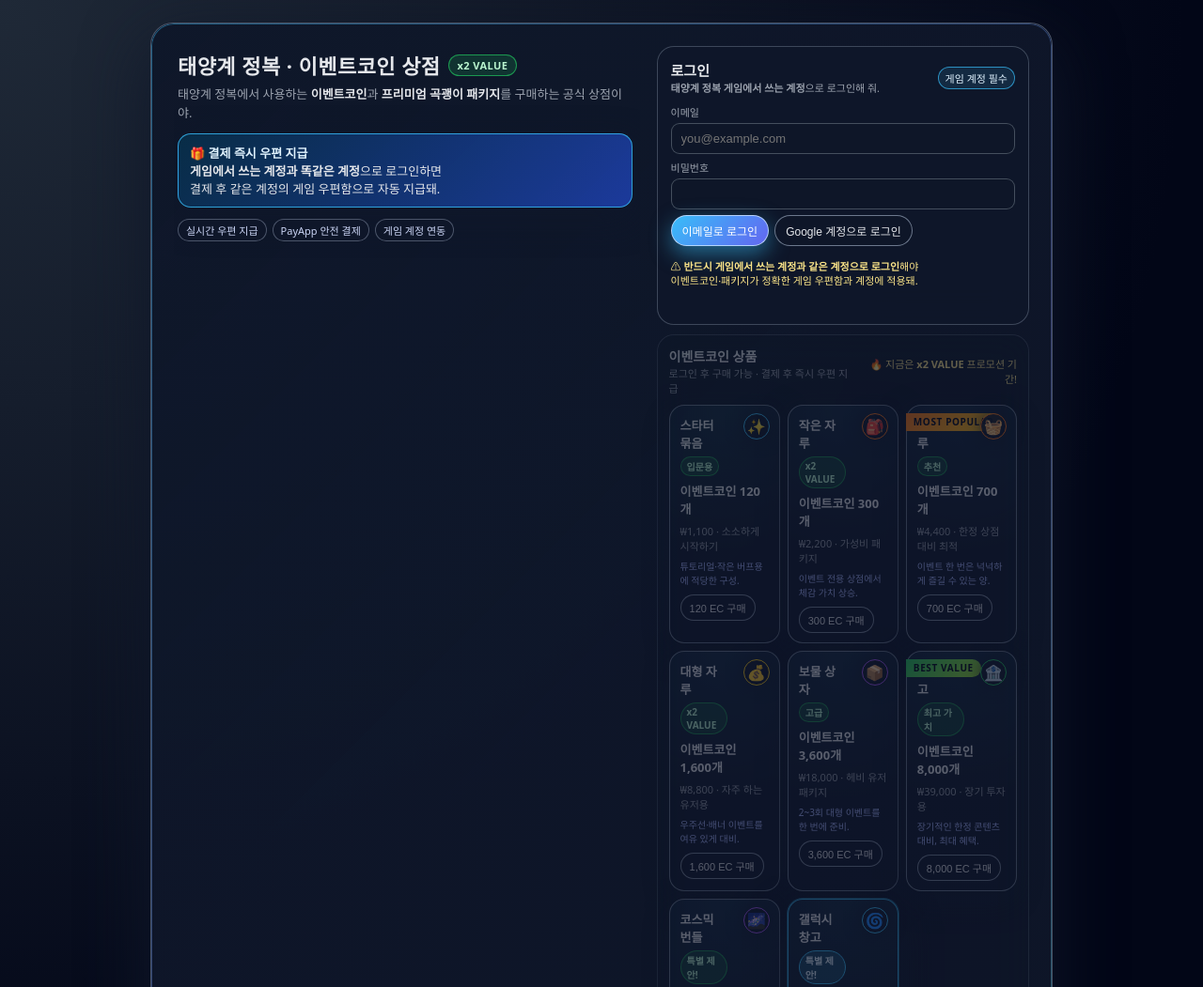
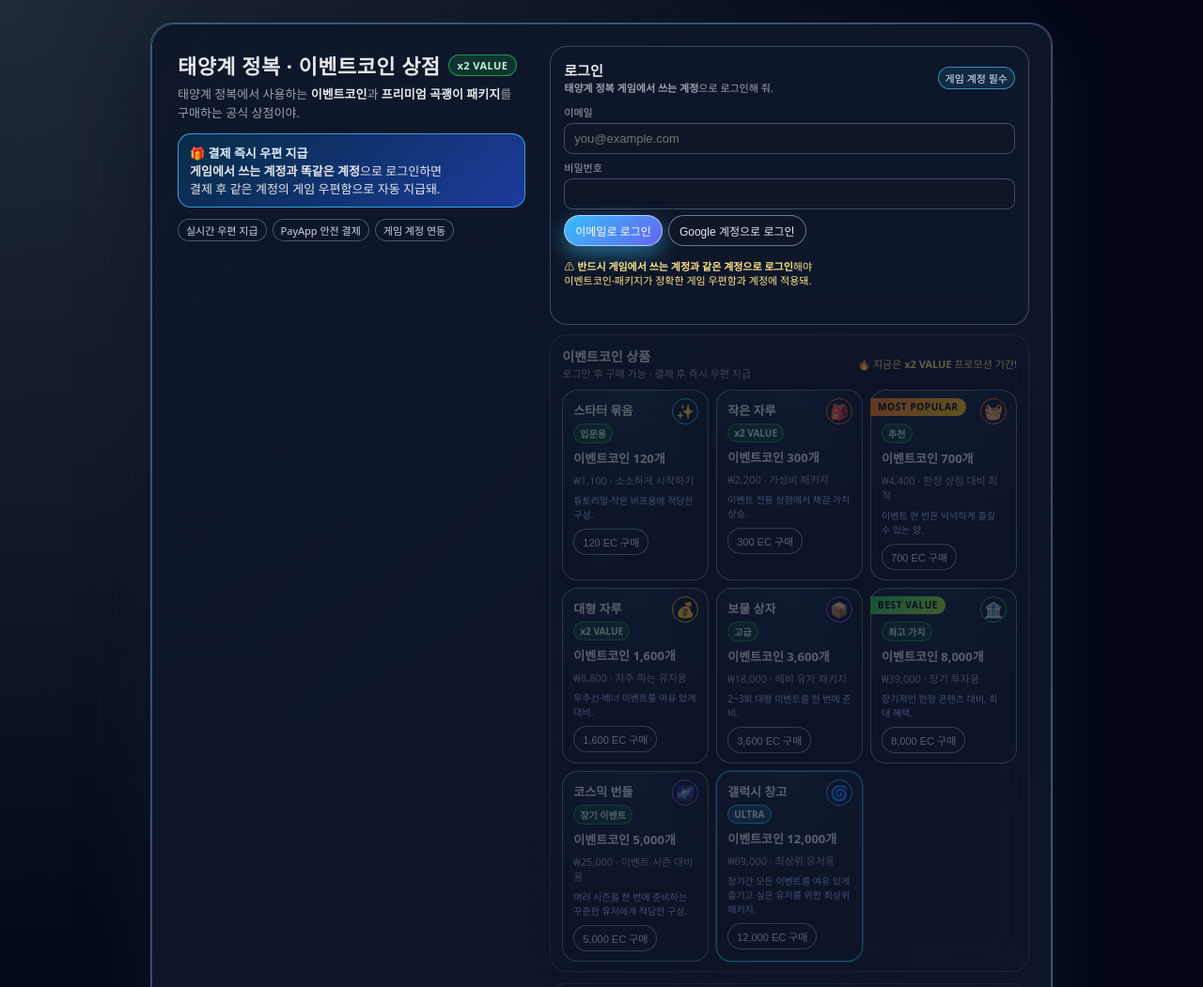
Before and after one commit to siusiu107/shop, a website: page index.html in a window 1280 px wide. Shown: the top 1051 px of the page at 94% size. Drawn offline with Linux system fonts and the light colour scheme; no server answers.

Commit message:
Update index.html

```diff
--- a/index.html
+++ b/index.html
@@ -60,15 +60,14 @@
 
     @media (min-width:768px){
       .shell{
-        /* 왼쪽 영역을 조금 더 넓게 해서 제목이 한 줄에 들어가게 */
-        grid-template-columns:5fr 4fr;
+        grid-template-columns:3fr 4fr;
         padding:24px 24px 22px;
       }
     }
 
     .hero{
       position:relative;
-      padding:4px 8px 12px 4px;
+      padding:4px 8px 12px 4px; /* 위로 당김 */
       overflow:hidden;
       border-radius:18px;
     }
@@ -79,10 +78,6 @@
       font-size:22px;
       font-weight:800;
       letter-spacing:0.02em;
-    }
-    /* 제목 텍스트가 두 줄로 안 갈라지도록 */
-    .hero-title-main{
-      white-space:nowrap;
     }
     .hero-pill{
       font-size:11px;
@@ -97,7 +92,7 @@
       font-size:13px;
       color:#9ca3af;
       line-height:1.5;
-      max-width:none;
+      max-width:none; /* 한 줄 느낌 */
     }
     .hero-sub strong{
       color:#e5e7eb;
@@ -363,7 +358,7 @@
       box-shadow:0 16px 40px rgba(15,23,42,0.9);
     }
 
-    /* 오른쪽 아이콘과 겹치지 않게 패딩 추가 */
+    /* 여기 padding-right를 줘서 오른쪽 아이콘과 글자가 안 겹치게 */
     .pack-name{
       font-weight:600;
       font-size:13px;
@@ -538,7 +533,7 @@
     <!-- 왼쪽: 소개 -->
     <section class="hero">
       <div class="hero-title">
-        <span class="hero-title-main">태양계 정복 · 이벤트코인 상점</span>
+        <span>태양계 정복 · 이벤트코인 상점</span>
         <span class="hero-pill">x2 VALUE</span>
       </div>
       <p class="hero-sub">
@@ -687,7 +682,7 @@
             <div class="pack-icon">🏦</div>
             <div class="pack-name">
               우주 창고
-              <span class="pack-tag">최고 가치</span>
+              <span class="pack-tag">최고 가치</span> <!-- MAX VALUE 대신 한글로 변경 -->
             </div>
             <div class="pack-amount">이벤트코인 8,000개</div>
             <div class="pack-price">₩39,000 · 장기 투자용</div>
@@ -700,7 +695,7 @@
             <div class="pack-icon">🌌</div>
             <div class="pack-name">
               코스믹 번들
-              <span class="pack-tag">특별 제안!</span>
+              <span class="pack-tag">장기 이벤트</span>
             </div>
             <div class="pack-amount">이벤트코인 5,000개</div>
             <div class="pack-price">₩25,000 · 이벤트 시즌 대비용</div>
@@ -713,7 +708,7 @@
             <div class="pack-icon">🌀</div>
             <div class="pack-name">
               갤럭시 창고
-              <span class="pack-tag">특별 제안!</span>
+              <span class="pack-tag">ULTRA</span>
             </div>
             <div class="pack-amount">이벤트코인 12,000개</div>
             <div class="pack-price">₩69,000 · 최상위 유저용</div>
@@ -1076,7 +1071,7 @@
         if(loginForm){
           loginForm.style.opacity = '0.45';
           loginForm.style.pointerEvents = 'none';
-          loginForm.style.display = 'none';   // 로그인 후 폼 숨기기
+          loginForm.style.display = 'none';   // 로그인 후 폼 안 보이게
         }
         if(authHeader){
           authHeader.style.display = 'none';
```
